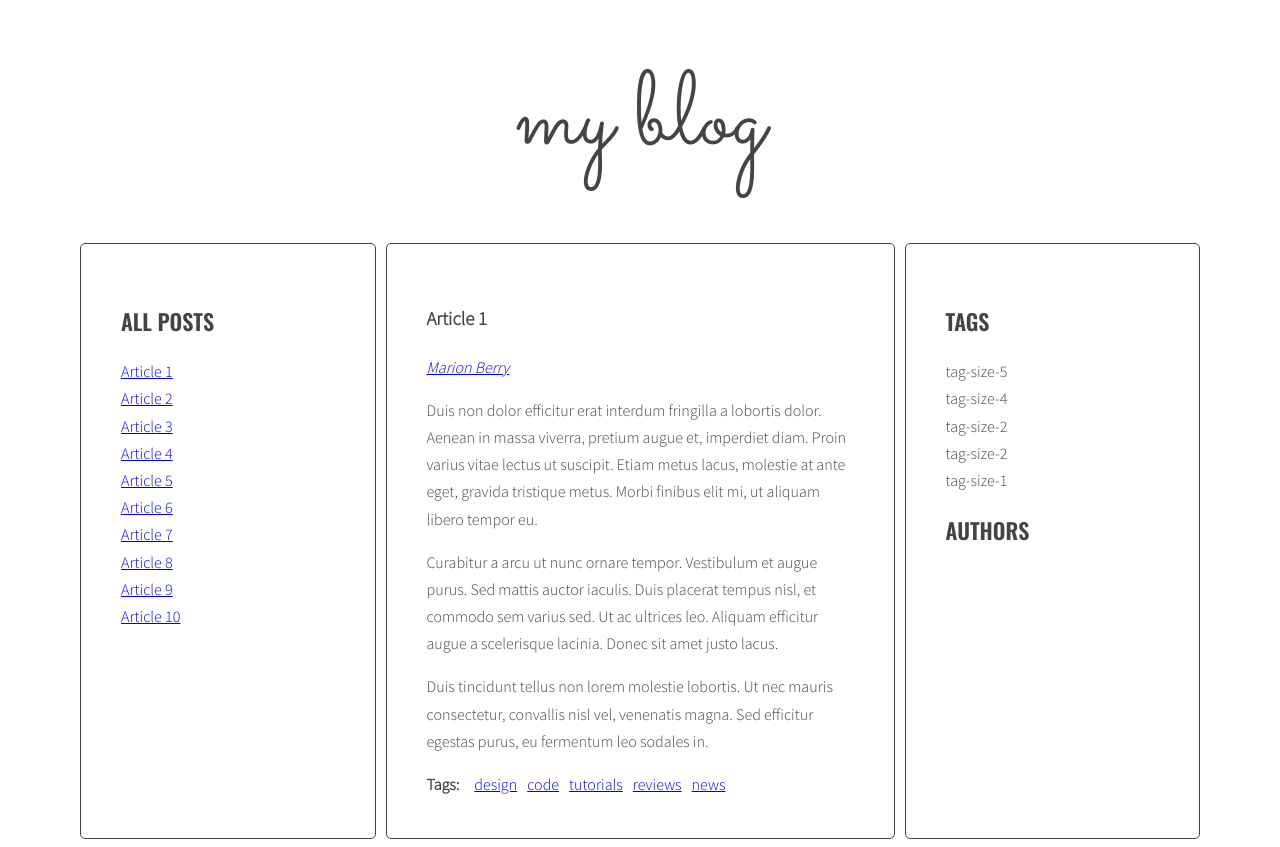
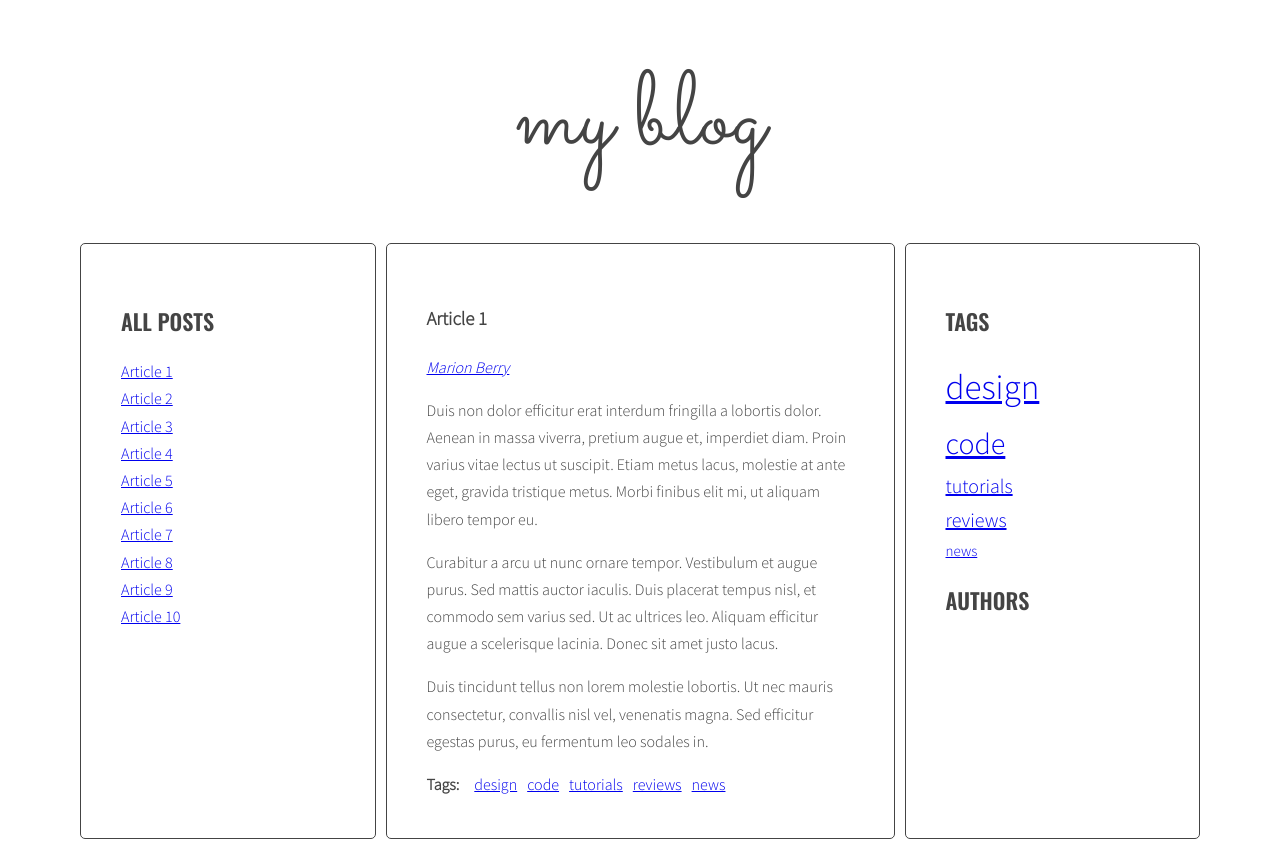
Before and after one commit to jankamienski/javascript-blog, a website: page index.html in a window 1280 px wide. Drawn offline with nearby package versions, Linux system fonts and the light colour scheme.

Commit message:
Change link for tag cloud of tags and authors, For authors is with bug for checking

```diff
--- a/css/style.css
+++ b/css/style.css
@@ -112,4 +112,24 @@ body {
 .post-tags p {
   margin: 0 10px 0 0;
 }
+
+.tag-size-1 {
+  font-size: 15px;
+}
+
+.tag-size-2 {
+  font-size: 20px;
+}
+
+.tag-size-3 {
+  font-size: 25px;
+}
+
+.tag-size-4 {
+  font-size: 30px;
+}
+
+.tag-size-5 {
+  font-size: 35px;
+}
 /*# sourceMappingURL=style.css.map */
--- a/js/script.js
+++ b/js/script.js
@@ -124,7 +124,6 @@ function calculateTagClass(count, params) {
   return optCloudClassPrefix + classNumber;
 }
 
-
 function generateTags(){
 
   /* [NEW] create a new variable allTags with an empty object */
@@ -204,10 +203,12 @@ function generateTags(){
   /* [NEW] generate code of a link and add it to allTagsHTML */
     //allTagsHTML += tag + ' (' + allTags[tag] + ') ';
 
-    const tagLinkHTML = '<li>' + calculateTagClass(allTags[tag], tagsParams) + '</li>';
-    console.log('tagLinkHTML:', tagLinkHTML);
+    //const tagLinkHTML = '<li>' + calculateTagClass(allTags[tag], tagsParams) + '</li>';
+    allTagsHTML += '<li><a class="' + calculateTagClass(allTags[tag], tagsParams) + '" href="#tag-' + tag + '">' + tag + '</a></li>';
+    //<li><a href="#">code</a> <span>(5)</span></li>
+    console.log('allTagsHTML:', allTagsHTML);
+    console.log(allTags[tag], tagsParams);
 
-    allTagsHTML += tagLinkHTML;
 
   /* [NEW] END LOOP: for each tag in allTags: */
   }
@@ -382,9 +383,9 @@ function generateAuthors() {
   /* [NEW] generate code of a link and add it to allTagsHTML */
   // allAuthorsHTML += author + ' (' + allAuthors[author] + ') ';
 
-    const authorLinkHTML = '<li>' + calculateAuthorClass(allAuthors[author], authorsParams) + '</li>';
-    console.log('authorLinkHTML:', authorLinkHTML);
-    allAuthorsHTML += authorLinkHTML;
+    //allAuthorsHTML = '<li>' + calculateAuthorClass(allAuthors[author], authorsParams) + '</li>';
+    allAuthorsHTML += '<li><a href="#author-' + author + '">' + author + '(' + allAuthors[author] + ')' + '</a></li>';
+    console.log('allAuthorsHTML:', allAuthorsHTML);
 
 
   }
```
Also changed, not shown: 1 other file.
